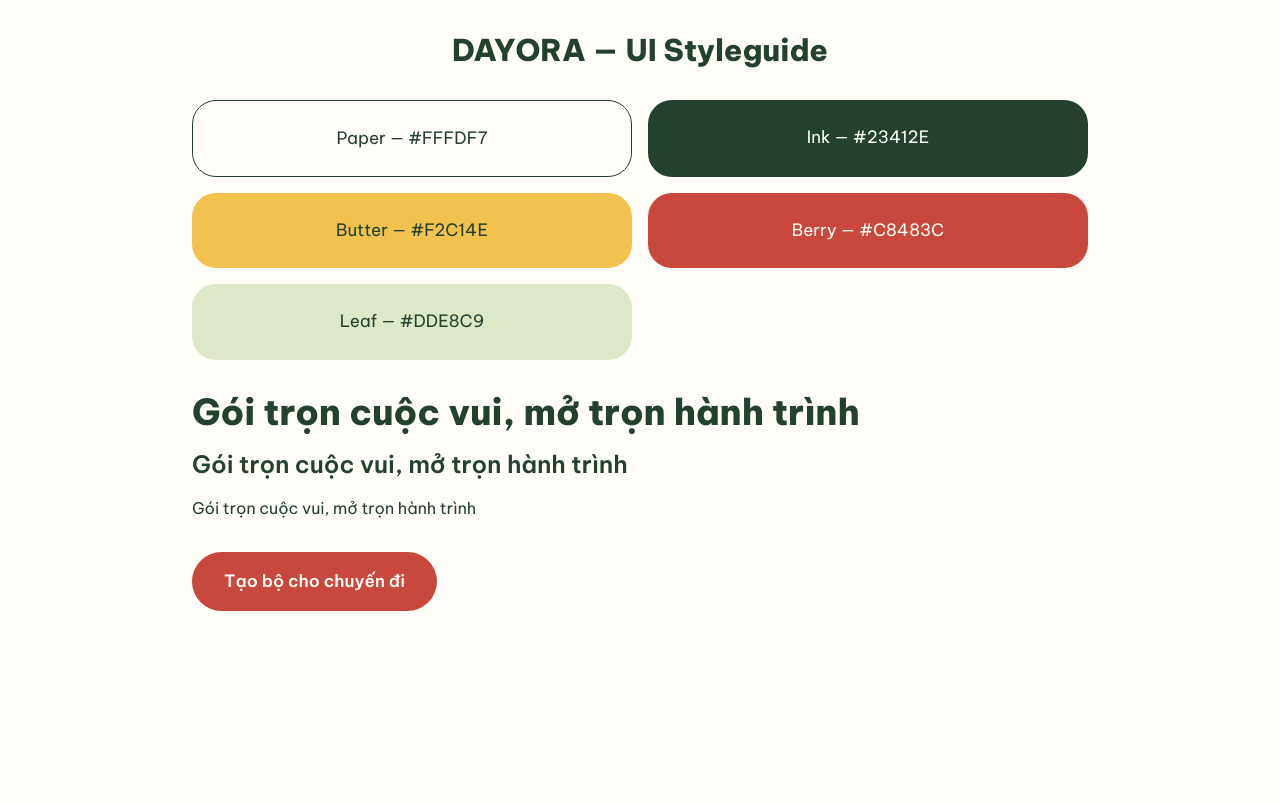
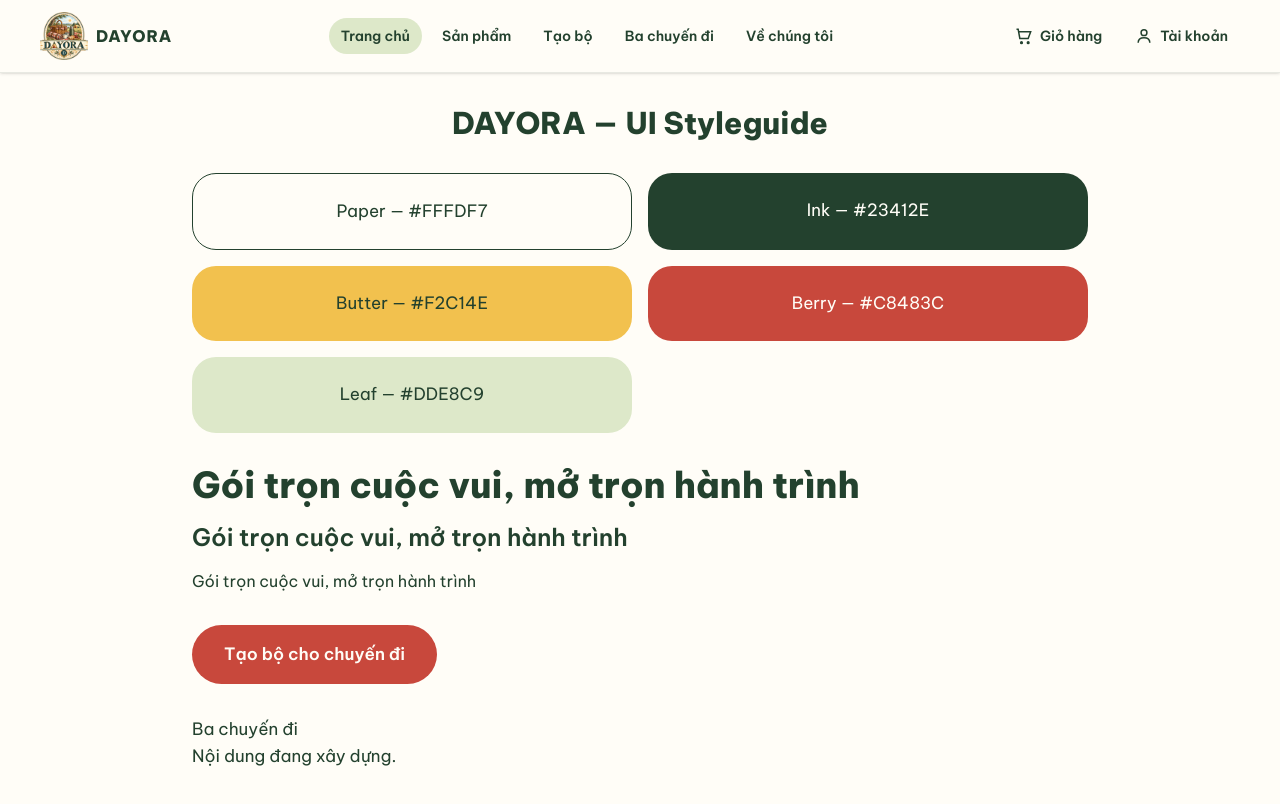
Before and after one commit to liemnguyen-work/ecommerce-dayora-project, a React (Vite) app in the folder apps/web/: page / in a window 1280 px wide. Shown: the top 804 px of the page. Built offline with nearby package versions, Linux system fonts and the light colour scheme.

Commit message:
feat(web): add responsive site header
Task: PRJ-P1-FD1-1.3

```diff
--- a/apps/web/src/App.tsx
+++ b/apps/web/src/App.tsx
@@ -1,5 +1,6 @@
 
 import { BrowserRouter, Route, Routes } from 'react-router-dom';
+import SiteHeader from './components/SiteHeader';
 
 function Styleguide() {
   return (
@@ -61,6 +62,11 @@ function Styleguide() {
           </button>
         </section>
 
+        <section id="trips-title" aria-label="Ba chuyến đi">
+          <h2>Ba chuyến đi</h2>
+          <p>Nội dung đang xây dựng.</p>
+        </section>
+
       </div>
     </main>
   );
@@ -78,6 +84,7 @@ function Placeholder({ title }: { title: string }) {
 export default function App() {
   return (
     <BrowserRouter>
+      <SiteHeader />
       <Routes>
         <Route path="/" element={<Styleguide />} />
         <Route path="/san-pham" element={<Placeholder title="Sản phẩm" />} />
@@ -85,6 +92,9 @@ export default function App() {
         <Route path="/dang-nhap" element={<Placeholder title="Đăng nhập" />} />
         <Route path="/dang-ky" element={<Placeholder title="Đăng ký" />} />
         <Route path="/ve-chung-toi" element={<Placeholder title="Về chúng tôi" />} />
+        <Route path="/tao-bo" element={<Placeholder title="Tạo bộ" />} />
+        <Route path="/gio-hang" element={<Placeholder title="Giỏ hàng" />} />
+        <Route path="/tai-khoan" element={<Placeholder title="Tài khoản" />} />
         <Route path="*" element={<main className="p-8"><h1>404 - Không tìm thấy trang</h1></main>} />
       </Routes>
     </BrowserRouter>
--- /dev/null
+++ b/apps/web/src/components/SiteHeader.tsx
@@ -0,0 +1,58 @@
+import { useEffect, useRef, useState } from 'react';
+import { Link, NavLink } from 'react-router-dom';
+
+const navigation = [
+  { label: 'Trang chủ', href: '/' },
+  { label: 'Sản phẩm', href: '/san-pham' },
+  { label: 'Tạo bộ', href: '/tao-bo' },
+  { label: 'Ba chuyến đi', href: '/#trips-title' },
+  { label: 'Về chúng tôi', href: '/ve-chung-toi' },
+];
+
+export default function SiteHeader() {
+  const [open, setOpen] = useState(false);
+  const drawer = useRef<HTMLDialogElement>(null);
+
+  useEffect(() => {
+    const dialog = drawer.current;
+    if (!dialog) return;
+    if (open && !dialog.open) dialog.showModal();
+    if (!open && dialog.open) dialog.close();
+  }, [open]);
+
+  return (
+    <header className="sticky top-0 z-40 border-b border-ink/10 bg-paper text-ink shadow-sm">
+      <div className="mx-auto flex min-h-18 max-w-[1440px] items-center gap-2 px-4 sm:px-6 lg:gap-6 lg:px-10">
+        <Link to="/" aria-label="DAYORA — Trang chủ" className="flex shrink-0 items-center gap-2 rounded-lg focus-visible:outline-2 focus-visible:outline-offset-4 focus-visible:outline-ink">
+          <img src="/brand/logo-badge-128.png" alt="" className="h-10 w-10 object-contain sm:h-12 sm:w-12" />
+          <span className="text-base font-extrabold tracking-[0.05em]">DAYORA</span>
+        </Link>
+        <nav aria-label="Điều hướng chính" className="mx-auto hidden items-center gap-0.5 md:flex lg:gap-2">
+          {navigation.map(item => <NavLink key={item.href} to={item.href} end={item.href === '/'} className={({ isActive }) => `whitespace-nowrap rounded-full px-2 py-2 text-xs font-semibold transition-colors hover:bg-leaf focus-visible:outline-2 focus-visible:outline-offset-2 focus-visible:outline-ink lg:px-3 lg:text-sm ${isActive && !item.href.includes('#') ? 'bg-leaf' : ''}`}>{item.label}</NavLink>)}
+        </nav>
+        <div className="ml-auto flex shrink-0 items-center gap-1 md:ml-0 lg:gap-2">
+          <Link to="/gio-hang" aria-label="Giỏ hàng" className="flex min-h-11 items-center gap-1.5 rounded-full px-2 text-xs font-semibold hover:bg-leaf focus-visible:outline-2 focus-visible:outline-offset-2 focus-visible:outline-ink lg:px-3 lg:text-sm">
+            <svg aria-hidden="true" width="20" height="20" viewBox="0 0 24 24" fill="none" stroke="currentColor" strokeWidth="1.8"><path d="M3 4h2l2 11h10l3-8H6"/><circle cx="9" cy="20" r="1"/><circle cx="17" cy="20" r="1"/></svg><span className="hidden lg:inline">Giỏ hàng</span>
+          </Link>
+          <Link to="/tai-khoan" aria-label="Tài khoản" className="flex min-h-11 items-center gap-1.5 rounded-full px-2 text-xs font-semibold hover:bg-leaf focus-visible:outline-2 focus-visible:outline-offset-2 focus-visible:outline-ink lg:px-3 lg:text-sm">
+            <svg aria-hidden="true" width="20" height="20" viewBox="0 0 24 24" fill="none" stroke="currentColor" strokeWidth="1.8"><circle cx="12" cy="8" r="3.5"/><path d="M5 20c0-4 3-6 7-6s7 2 7 6"/></svg><span className="hidden lg:inline">Tài khoản</span>
+          </Link>
+          <button type="button" aria-label="Mở menu" aria-expanded={open} aria-controls="site-menu" onClick={() => setOpen(true)} className="grid min-h-11 min-w-11 place-items-center rounded-full border border-ink/20 hover:bg-leaf focus-visible:outline-2 focus-visible:outline-offset-2 focus-visible:outline-ink md:hidden">
+            <span aria-hidden="true" className="text-xl leading-none">☰</span>
+          </button>
+        </div>
+      </div>
+      <dialog ref={drawer} id="site-menu" aria-label="Menu điều hướng" onClose={() => setOpen(false)} onClick={event => { if (event.target === event.currentTarget) setOpen(false); }} className="m-0 ml-auto h-full max-h-none w-80 max-w-[85vw] border-0 bg-paper p-6 text-ink shadow-xl backdrop:bg-ink/50">
+        <div className="flex items-center justify-between">
+          <strong className="text-lg">Khám phá DAYORA</strong>
+          <button type="button" aria-label="Đóng menu" onClick={() => setOpen(false)} className="min-h-11 min-w-11 rounded-full border border-ink/20 text-xl hover:bg-leaf focus-visible:outline-2 focus-visible:outline-offset-2 focus-visible:outline-ink">×</button>
+        </div>
+        <nav aria-label="Điều hướng di động" className="mt-6 flex flex-col gap-1 border-t border-ink/10 pt-4">
+          {navigation.map(item => <Link key={item.href} to={item.href} onClick={() => setOpen(false)} className="rounded-xl px-3 py-3 font-semibold hover:bg-leaf focus-visible:outline-2 focus-visible:outline-offset-2 focus-visible:outline-ink">{item.label}</Link>)}
+          <Link to="/gio-hang" onClick={() => setOpen(false)} className="rounded-xl px-3 py-3 font-semibold hover:bg-leaf focus-visible:outline-2 focus-visible:outline-offset-2 focus-visible:outline-ink">Giỏ hàng</Link>
+          <Link to="/tai-khoan" onClick={() => setOpen(false)} className="rounded-xl px-3 py-3 font-semibold hover:bg-leaf focus-visible:outline-2 focus-visible:outline-offset-2 focus-visible:outline-ink">Tài khoản</Link>
+        </nav>
+      </dialog>
+    </header>
+  );
+}
```
Also changed, not shown: 1 other file (tests, documents, lock files or other folders).
